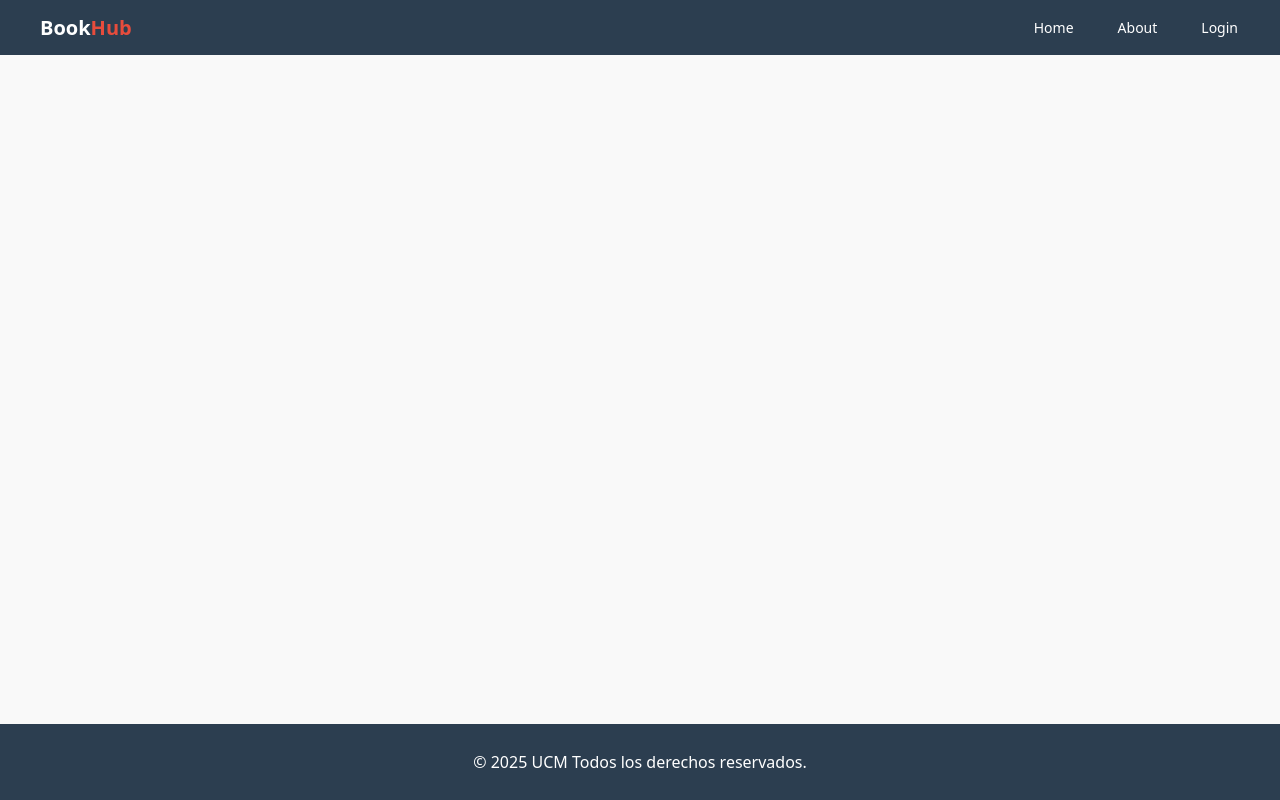
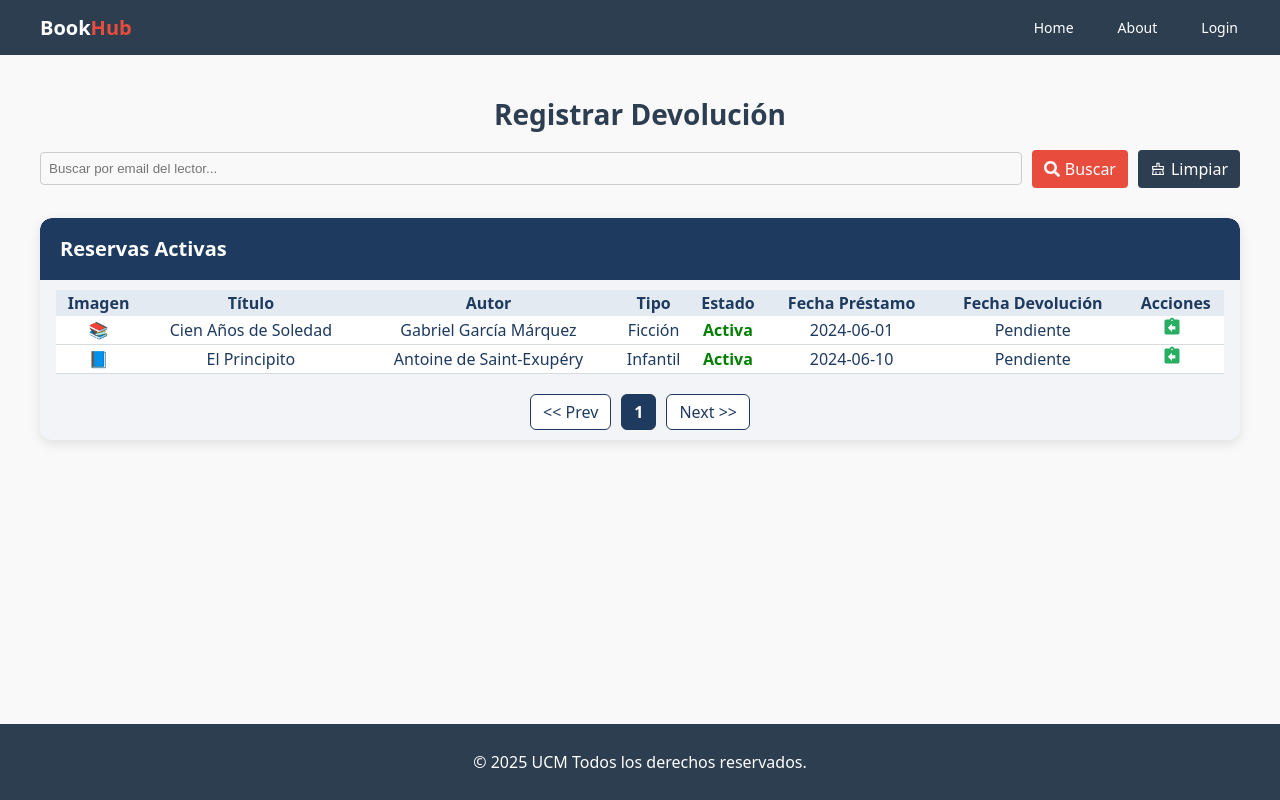
Before and after one commit to JonathanYG/appWeb-Library, a React (Vite) app in the folder reactlibrary/: page /returns in a window 1280 px wide. Built offline with nearby package versions, Linux system fonts and the light colour scheme.

Commit message:
feat: Add page Returns

```diff
--- a/reactlibrary/src/App.jsx
+++ b/reactlibrary/src/App.jsx
@@ -18,6 +18,7 @@ import { About } from './pages/About.jsx';
 import { Login } from './pages/Login.jsx';
 import { Register } from './pages/Register.jsx';
 import { Readers } from './pages/Readers.jsx';
+import { Returns } from './pages/Returns.jsx';
 
 function App() {
   return (
@@ -47,6 +48,7 @@ function App() {
             <Route path="/login" element={<Login />} />
             <Route path="/register" element={<Register />} />
             <Route path="/readers" element={<Readers />} />
+            <Route path="/returns" element={<Returns />} />
             {/* <Route path="*" element={<NotFound />} /> */}
             {/* Rutas protegidas (solo usuarios logueados) */}
 
--- a/reactlibrary/src/components/Table.jsx
+++ b/reactlibrary/src/components/Table.jsx
@@ -1,5 +1,6 @@
 import React, { useState } from 'react';
 import { MdOutlineToggleOn, MdOutlineToggleOff, MdSearch, MdBookOnline, MdOutlineGavel } from 'react-icons/md';
+import { MdAssignmentReturn } from 'react-icons/md';
 import ModalConfirm from '../components/Modalconfirm.jsx';
 import { StylesTable } from '../styles/StylesTable.jsx';
 
@@ -11,6 +12,7 @@ export default function Table({
     onToggleStatus,
     onViewReservations,
     onViewFines,
+    onReturn,
     rowsPerPage = 5
 }) {
     const styles = StylesTable();
@@ -34,7 +36,7 @@ export default function Table({
         setShowConfirmModal(false);
     };
 
-    const hasActions = onEdit || onToggleStatus || onViewReservations || onViewFines;
+    const hasActions = onEdit || onToggleStatus || onViewReservations || onViewFines || onReturn;
 
     return (
         <div style={styles.container}>
@@ -116,6 +118,14 @@ export default function Table({
                                 />
                                 )
                             )}
+                            {onReturn && (
+                                <MdAssignmentReturn
+                                    title="Registrar devolución"
+                                    onClick={() => onReturn(item)}
+                                    style={{ ...styles.iconAction, color: '#27ae60' }}
+                                    size={20}
+                                />
+                            )}
                             </td>
                         </tr>
                         ))}
--- /dev/null
+++ b/reactlibrary/src/pages/Returns.jsx
@@ -0,0 +1,133 @@
+import React, { useEffect, useState } from "react";
+import { StylesReaders } from "../styles/StylesReaders.jsx";
+import { SearchBar } from "../components/SearchBar.jsx";
+import Table from "../components/Table.jsx";
+import ModalConfirm from "../components/Modalconfirm.jsx";
+import { toast, Bounce } from "react-toastify";
+
+export function Returns() {
+    const styles = StylesReaders();
+
+    const [allBookings, setAllBookings] = useState([]);
+    const [filteredBookings, setFilteredBookings] = useState([]);
+    const [selectedBooking, setSelectedBooking] = useState(null);
+    const [showConfirm, setShowConfirm] = useState(false);
+
+    // Simula datos obtenidos desde el backend
+    useEffect(() => {
+        const fakeData = [
+            {
+                email: "john@bookhub.com",
+                title: "Cien Años de Soledad",
+                author: "Gabriel García Márquez",
+                type: "Ficción",
+                image64: "📚",
+                state: 1,
+                dateBooking: "2024-06-01",
+                dateReturn: "",
+            },
+            {
+                email: "john@bookhub.com",
+                title: "1984",
+                author: "George Orwell",
+                type: "Ficción",
+                image64: "📕",
+                state: 0,
+                dateBooking: "2024-05-15",
+                dateReturn: "2024-06-05",
+            },
+            {
+                email: "jane@bookhub.com",
+                title: "El Principito",
+                author: "Antoine de Saint-Exupéry",
+                type: "Infantil",
+                image64: "📘",
+                state: 1,
+                dateBooking: "2024-06-10",
+                dateReturn: "",
+            },
+        ];
+
+        setAllBookings(fakeData);
+        setFilteredBookings(fakeData.filter(b => b.state === 1));
+    }, []);
+
+    // Filtra por email y por estado activo
+    const handleSearch = (emailInput) => {
+        const result = allBookings
+            .filter(b => b.email.toLowerCase().includes(emailInput.toLowerCase()))
+            .filter(b => b.state === 1);
+
+        setFilteredBookings(result);
+    };
+
+    const handleReturnClick = (booking) => {
+        setSelectedBooking(booking);
+        setShowConfirm(true);
+    };
+
+    const handleConfirmReturn = () => {
+        const today = new Date().toISOString().split("T")[0];
+
+        const updated = allBookings.map((b) =>
+            b === selectedBooking
+                ? { ...b, state: 0, dateReturn: today }
+                : b
+        );
+
+        setAllBookings(updated);
+        setFilteredBookings(updated.filter(b => b.email === selectedBooking.email && b.state === 1));
+        setShowConfirm(false);
+
+        toast.success("Devolución registrada exitosamente.", {
+            theme: "dark",
+            transition: Bounce,
+        });
+    };
+
+    const columns = [
+        { accessor: "image64", label: "Imagen" },
+        { accessor: "title", label: "Título" },
+        { accessor: "author", label: "Autor" },
+        { accessor: "type", label: "Tipo" },
+        { accessor: "state", label: "Estado" },
+        { accessor: "dateBooking", label: "Fecha Préstamo" },
+        { accessor: "dateReturn", label: "Fecha Devolución" },
+    ];
+
+    const formatted = filteredBookings.map(b => ({
+        ...b,
+        state: b.state === 1 ? "Activa" : "Devuelta",
+        dateReturn: b.dateReturn || "Pendiente"
+    }));
+
+    return (
+        <div style={styles.container}>
+            <h1 style={styles.title}>Registrar Devolución</h1>
+
+            <SearchBar
+                styles={styles}
+                onSearch={handleSearch}
+                showSelect={false}
+                placeholder="Buscar por email del lector..."
+            />
+
+            <div style={styles.tableWrapper}>
+                <Table
+                    title="Reservas Activas"
+                    columns={columns}
+                    data={formatted}
+                    rowsPerPage={5}
+                    onReturn={handleReturnClick}
+                />
+            </div>
+
+            <ModalConfirm
+                isOpen={showConfirm}
+                message={`¿Confirmas la devolución del libro "${selectedBooking?.title}" de ${selectedBooking?.email}?`}
+                onCancel={() => setShowConfirm(false)}
+                onConfirm={handleConfirmReturn}
+            />
+        </div>
+    );
+}
```
